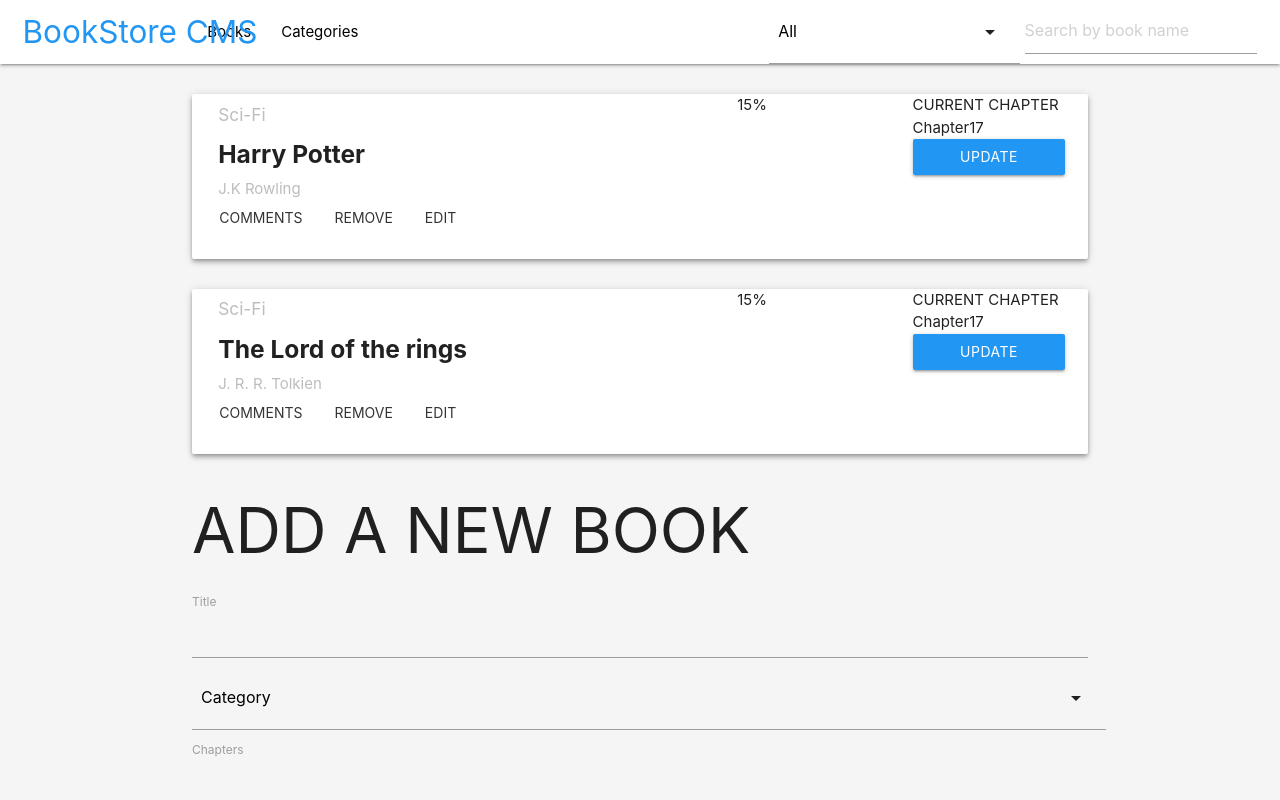
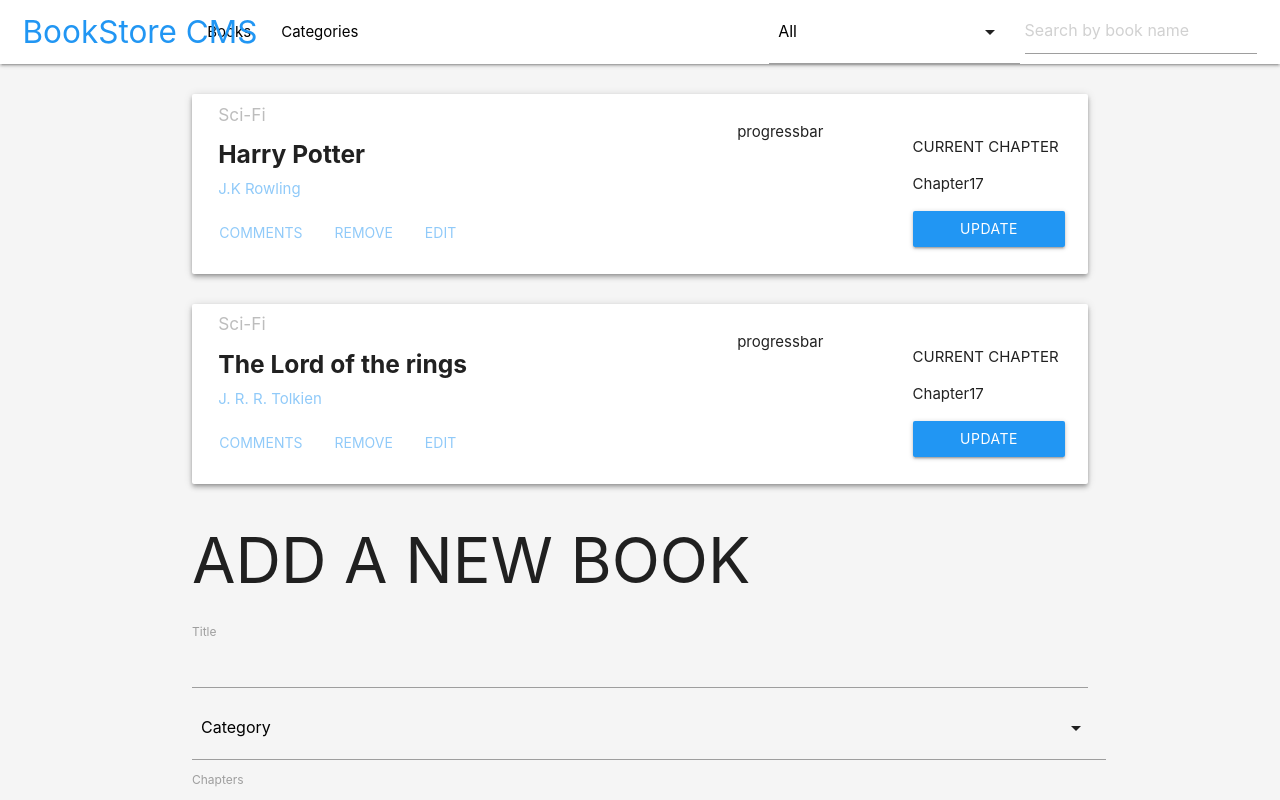
Before and after one commit to Corey-Peyton/bookstore-react-redux, a React (Create React App) app: page / in a window 1280 px wide. Shown: the top 800 px of the page. Built offline with nearby package versions, Linux system fonts and the light colour scheme.

Commit message:
Refactor Book component styles

```diff
--- a/src/components/App.css
+++ b/src/components/App.css
@@ -1,7 +1,7 @@
 * {
   box-sizing: border-box;
-  padding: 0;
-  margin: 0;
+  /* padding: 0;
+  margin: 0; */
 }
 
 .nav-wrapper .input-field input[type='search'] {
--- a/src/components/Book.js
+++ b/src/components/Book.js
@@ -1,29 +1,35 @@
 /* eslint-disable object-curly-newline */
+/* eslint-disable no-unused-vars */
 import React from 'react';
 import PropTypes from 'prop-types';
 
 const List = ({ id, name, author, category, onDelete }) => (
-  <div className="card z-depth-2 row .card-fixer">
+  <div className="card z-depth-2 row .card-fixer valign-wrapper">
     <div className="col s7">
       <div className="card-info">
         <h6 className="header grey-text text-lighten-1">{category}</h6>
         <h5 className="header grey-text text-darken-4">{name}</h5>
-        <p className="grey-text text-lighten-1">{author}</p>
+        <p className="blue-text text-lighten-3">{author}</p>
       </div>
+
       <div className="buttons-container">
-        <a href="!#" className="btn-flat">
+        <a href="!#" className="btn-flat blue-text text-lighten-3">
           Comments
         </a>
-        <a href="#!" onClick={() => onDelete(id)} className="btn-flat">
+        <a
+          href="#!"
+          onClick={() => onDelete(id)}
+          className="btn-flat blue-text text-lighten-3"
+        >
           Remove
         </a>
-        <a href="!#" className="btn-flat">
+        <a href="!#" className="btn-flat blue-text text-lighten-3">
           Edit
         </a>
       </div>
     </div>
     <div className="col s5 row">
-      <div className="col s6">15%</div>
+      <div className="col s6">progressbar</div>
       <div className="col s6">
         <p>CURRENT CHAPTER</p>
         <p>
```
